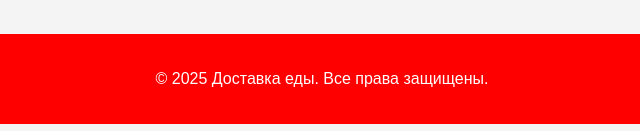
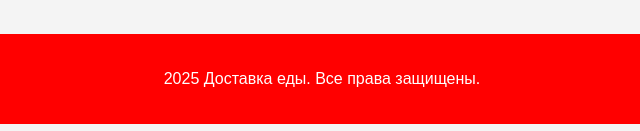
Before and after one commit to mazynins2108/Delivery-Food, a plain HTML site: page menu.html in a window 1280 px wide. Shown: the part 1806-1937 px from the top of the page, 318-958 px from the left. Drawn offline with Linux system fonts and the light colour scheme.

Commit message:
Update menu.html

```diff
--- a/menu.html
+++ b/menu.html
@@ -139,7 +139,7 @@
 
     <footer>
         <div class="container">
-            <p>&copy; 2025 Доставка еды. Все права защищены.</p>
+            <p>2025 Доставка еды. Все права защищены.</p>
         </div>
     </footer>
 </body>
```
